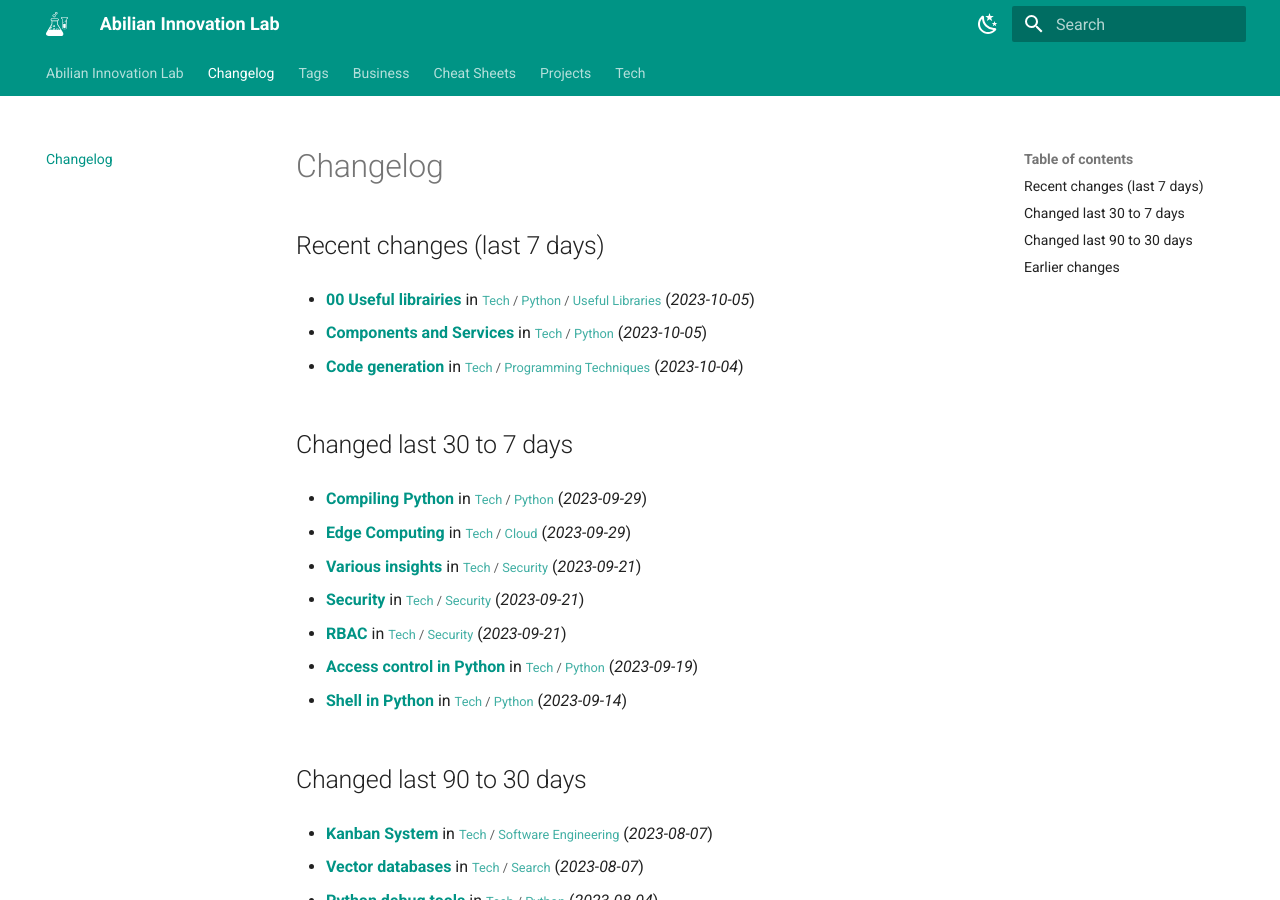
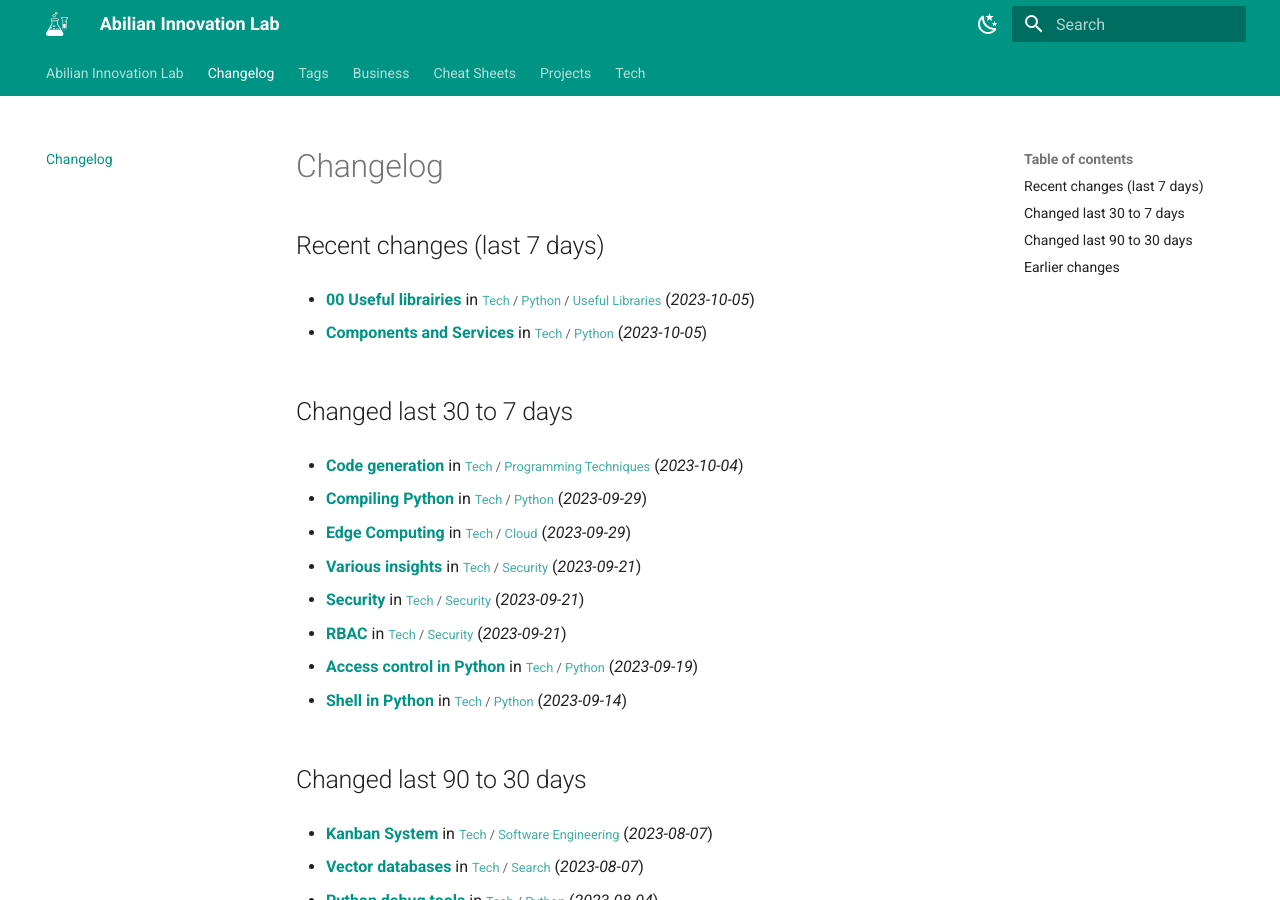
Before and after one commit to abilian/lab.abilian.com, an MkDocs documentation site: the page built from docs/changelog.md, in a window 1280 px wide and 900 px high. Built offline with MkDocs 1.6.1 and Material for MkDocs 9.7.7, drawn with Linux system fonts in a browser that asks for light colours; comment, search, counter and statistics services are not loaded.

Commit message:
Update content

```diff
--- a/docs/changelog.md
+++ b/docs/changelog.md
@@ -6,11 +6,11 @@
 
 - **[Components and Services](/Tech/Python/Components and Services/)** in <small>[Tech](/Tech/00 Technology/) / [Python](/Tech/Python/(Pretty) tables in Python/)</small> (*2023-10-05*)
 
-- **[Code generation](/Tech/Programming Techniques/Code generation/)** in <small>[Tech](/Tech/00 Technology/) / [Programming Techniques](/Tech/Programming Techniques/Assertions/)</small> (*2023-10-04*)
-
 
 
 ## Changed last 30 to 7 days
+
+- **[Code generation](/Tech/Programming Techniques/Code generation/)** in <small>[Tech](/Tech/00 Technology/) / [Programming Techniques](/Tech/Programming Techniques/Assertions/)</small> (*2023-10-04*)
 
 - **[Compiling Python](/Tech/Python/Compiling Python/)** in <small>[Tech](/Tech/00 Technology/) / [Python](/Tech/Python/(Pretty) tables in Python/)</small> (*2023-09-29*)
 
```
